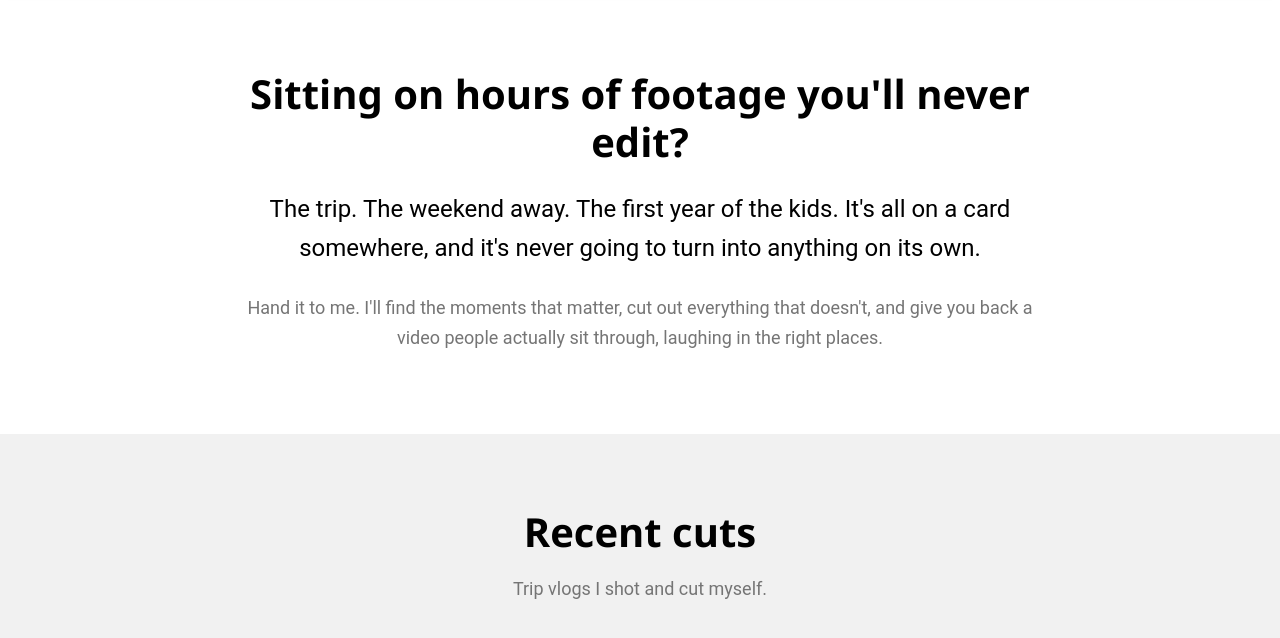
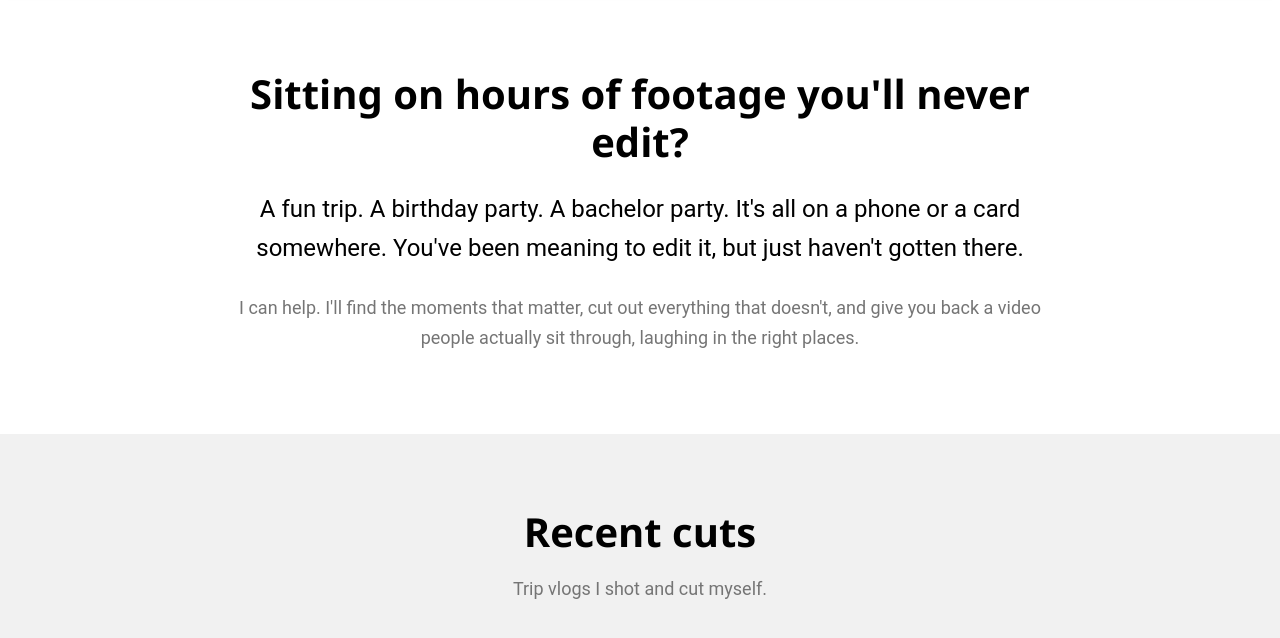
Before and after one commit to evanthemann/evanthemann.github.io, a Jekyll site: the page composition-and-cuts/index.html, which Jekyll copies as it is, in a window 1280 px wide and 900 px high, scrolled down 523 px, cut to the strip 65-705 px from the top of the window. Built offline with Jekyll 4.4.1, drawn with Linux system fonts in a browser that asks for light colours.

Commit message:
C&C: rewrite intro in Evan's words
Co-Authored-By: Claude Opus 5.5 <noreply@anthropic.com>
Claude-Session: https://claude.ai/code/session_01Kfi4nikh1zP74fnAfvsveK

```diff
--- a/composition-and-cuts/index.html
+++ b/composition-and-cuts/index.html
@@ -76,11 +76,11 @@
   <div class="wrap">
     <h2 class="sec-h"><b>Sitting on hours of footage you'll never edit?</b></h2>
     <p class="lede">
-      The trip. The weekend away. The first year of the kids. It's all on a card somewhere,
-      and it's never going to turn into anything on its own.
+      A fun trip. A birthday party. A bachelor party. It's all on a phone or a card somewhere.
+      You've been meaning to edit it, but just haven't gotten there.
     </p>
     <p class="w3-large w3-text-grey">
-      Hand it to me. I'll find the moments that matter, cut out everything that doesn't, and give
+      I can help. I'll find the moments that matter, cut out everything that doesn't, and give
       you back a video people actually sit through, laughing in the right places.
     </p>
   </div>
```
